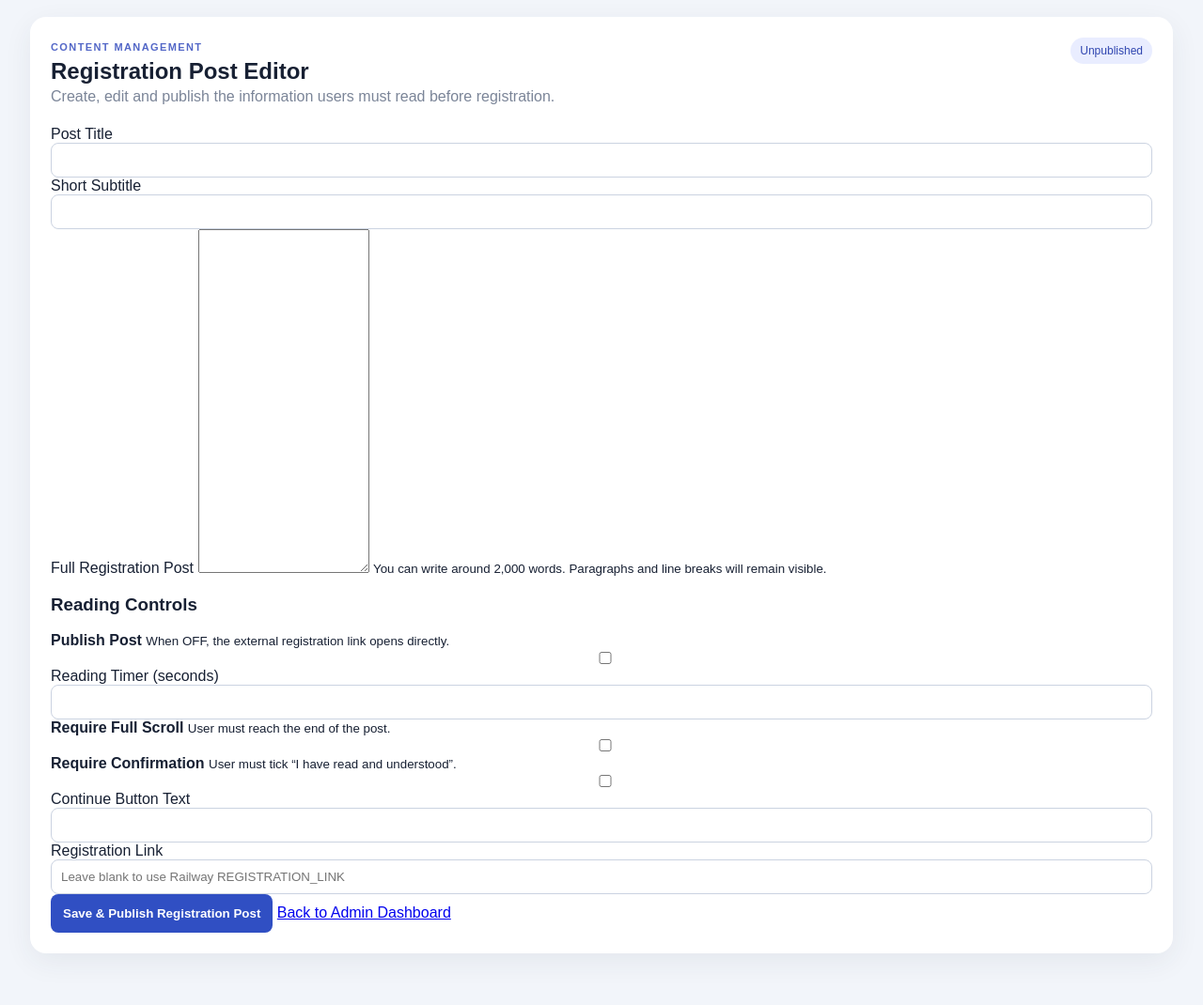
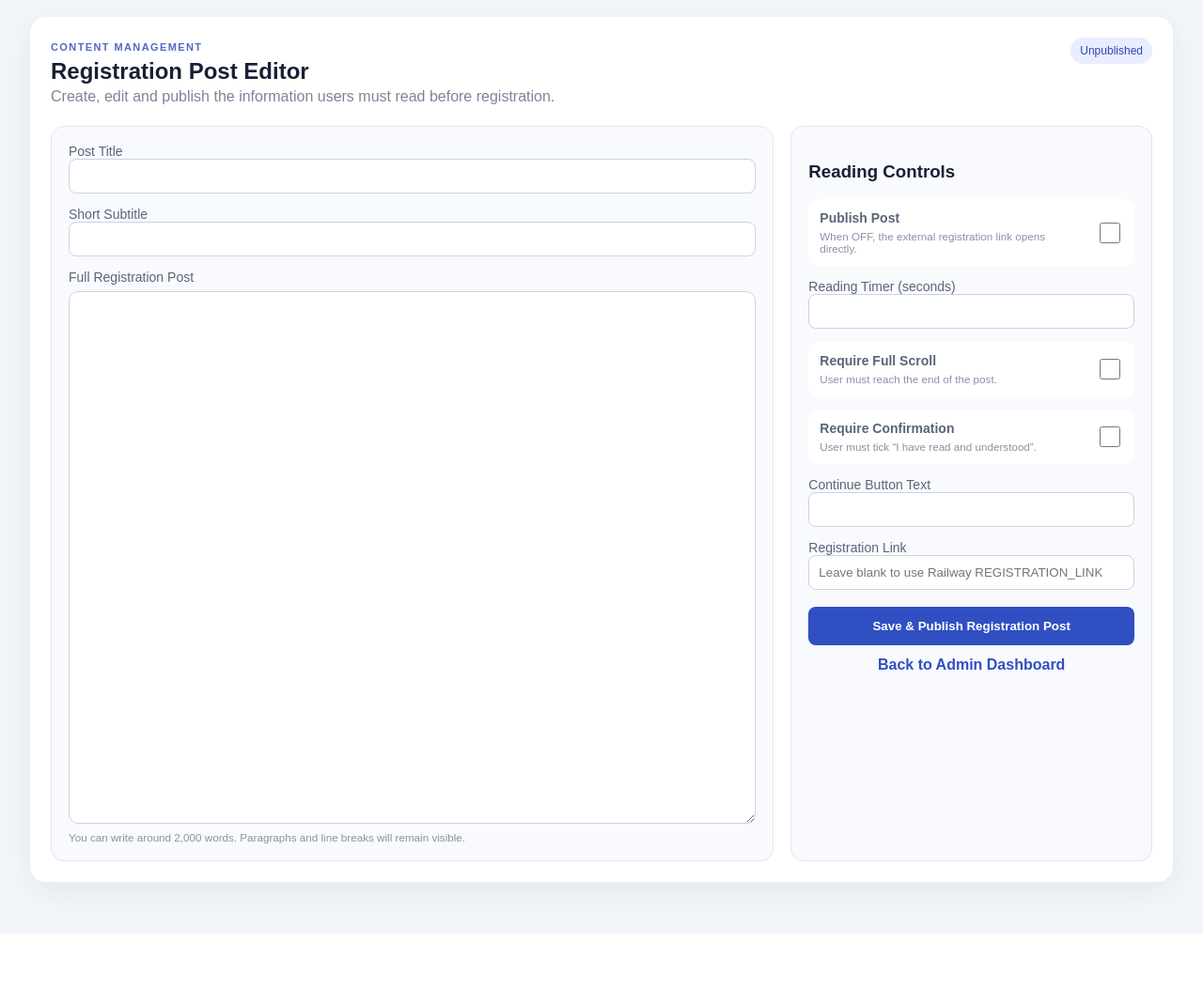
Before and after one commit to rushpay0-eng/reward-team-bot, a Flask app: template templates/registration_post_admin.html in a window 1280 px wide. Shown: the part 68-1138 px from the top of the page at 94% size. After the commit the page ends 1062 px from the top, so only its background shows below. Run offline with Flask 3, Linux system fonts and the light colour scheme; the template is opened without the code that fills it, so the values that code supplies are empty; parts of the project's set-up code (start-up, migrations or seed data) failed here and were passed over.

Commit message:
Add files via upload

```diff
--- a/static/admin.css
+++ b/static/admin.css
@@ -44,3 +44,75 @@
   .post-editor-form{grid-template-columns:1fr}
   .editor-main textarea{min-height:360px}
 }
+
+.registration-editor-form{
+  display:grid;
+  grid-template-columns:minmax(0,2fr) minmax(280px,1fr);
+  gap:18px;
+}
+.registration-editor-main,
+.registration-editor-controls{
+  border:1px solid #e1e6ef;
+  border-radius:14px;
+  padding:18px;
+  background:#f8fafe;
+}
+.registration-editor-main label,
+.registration-editor-controls label{
+  display:block;
+  color:#596579;
+  font-size:14px;
+  margin-top:14px;
+}
+.registration-editor-main label:first-child,
+.registration-editor-controls label:first-child{
+  margin-top:0;
+}
+.registration-editor-main textarea{
+  width:100%;
+  min-height:470px;
+  resize:vertical;
+  margin-top:7px;
+  border:1px solid #cbd3e1;
+  border-radius:10px;
+  padding:14px;
+  background:#fff;
+  font:inherit;
+  line-height:1.6;
+}
+.registration-editor-main small,
+.registration-editor-controls small{
+  display:block;
+  color:#8892a5;
+  margin-top:5px;
+}
+.editor-toggle{
+  display:flex!important;
+  align-items:center;
+  justify-content:space-between;
+  gap:12px;
+  padding:12px;
+  background:#fff;
+  border-radius:10px;
+}
+.editor-toggle input{
+  width:22px;
+  height:22px;
+  flex:0 0 auto;
+}
+.registration-editor-controls .save{
+  width:100%;
+  margin-top:18px;
+}
+.editor-back-link{
+  display:block;
+  text-align:center;
+  margin-top:12px;
+  color:#304fc3;
+  text-decoration:none;
+  font-weight:700;
+}
+@media(max-width:850px){
+  .registration-editor-form{grid-template-columns:1fr}
+  .registration-editor-main textarea{min-height:380px}
+}
```
